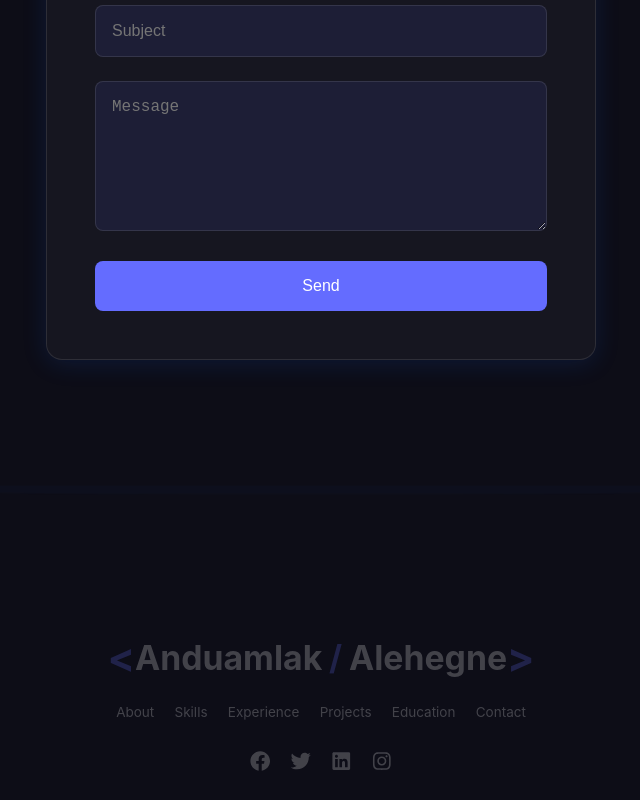
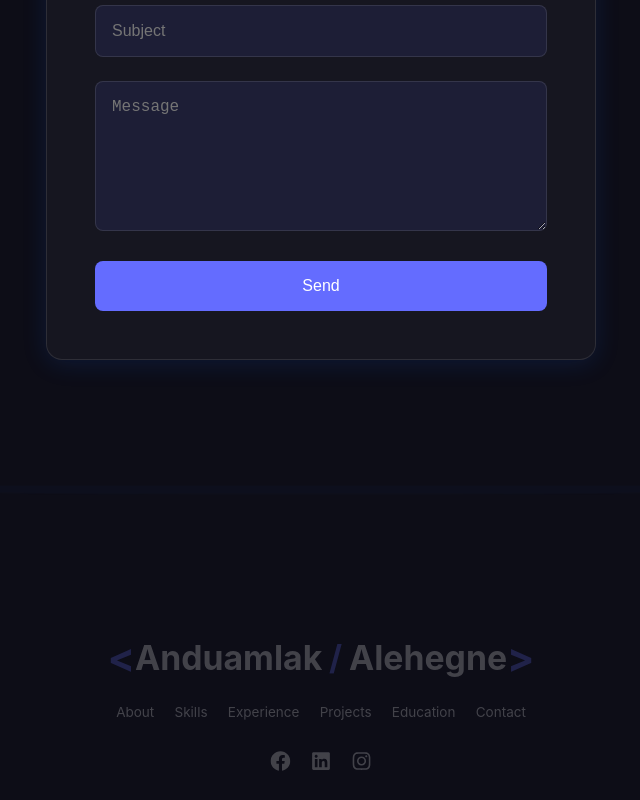
Before and after one commit to Anduamlakalehegne/portfolio, a React (Vite) app: page / in a window 1280 px wide. Shown: the part 6934-7734 px from the top of the page, without its empty margins (319-959 px from the left). Built offline with nearby package versions, Linux system fonts and the light colour scheme.

Commit message:
update in the Footer

```diff
--- a/src/components/Footer/Footer.jsx
+++ b/src/components/Footer/Footer.jsx
@@ -113,10 +113,10 @@ const Footer = () => {
           transition={{ duration: 0.5, delay: 0.6 }}
         >
           {[
-            { Icon: FaFacebook, label: 'Facebook', href: '#https://web.facebook.com/anduamlak.alehegne.79' },
-            { Icon: FaTwitter, label: 'Twitter', href: '#twitter' },
-            { Icon: FaLinkedin, label: 'LinkedIn', href: '#linkedin' },
-            { Icon: FaInstagram, label: 'Instagram', href: '#instagram' },
+            { Icon: FaFacebook, label: 'Facebook', href: 'https://web.facebook.com/anduamlak.alehegne.79' },
+            // { Icon: FaTwitter, label: 'Twitter', href: '#twitter' },
+            { Icon: FaLinkedin, label: 'LinkedIn', href: 'https://www.linkedin.com/in/anduamlak-alehegne-4632aa219/' },
+            { Icon: FaInstagram, label: 'Instagram', href: 'https://www.instagram.com/na.ndu_27/' },
           ].map(({ Icon, label, href }, index) => (
             <motion.a
               key={label}
```
